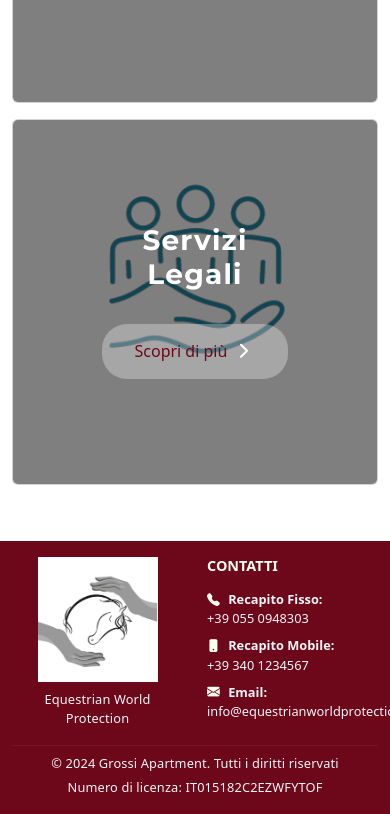
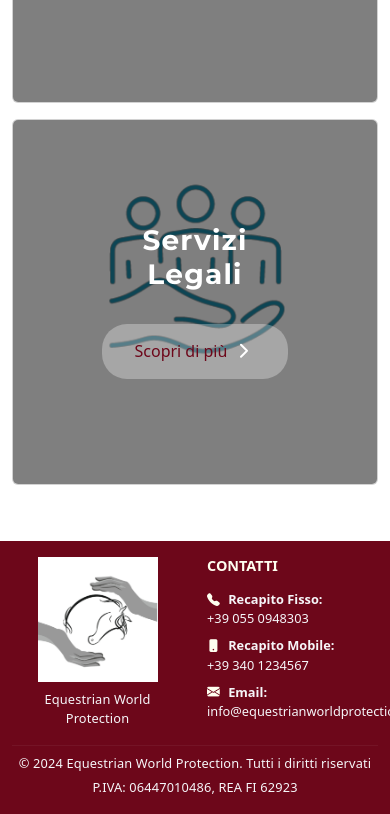
Before and after one commit to MetM98/Equestrian-World-Protection-Website, a plain HTML site: page index.html in a window 390 px wide. Shown: the part 3152-3966 px from the top of the page. Drawn offline with nearby package versions, Linux system fonts and the light colour scheme; a web font is replaced by a local one.

Commit message:
PIVA and mobile name and PIVA fixed

```diff
--- a/index.html
+++ b/index.html
@@ -381,12 +381,12 @@
             <div class="col-12 text-center">
                 <!-- Versione per desktop e tablet -->
                 <p class="mb-0 d-none d-sm-block">
-                    &copy; 2024 Equestrian World Protection. Tutti i diritti riservati - P.IVA: ????????
+                    &copy; 2024 Equestrian World Protection. Tutti i diritti riservati - P.IVA: 06447010486, REA FI 62923
                 </p>
                 <!-- Versione per mobile -->
                 <p class="mb-0 d-block d-sm-none">
-                    &copy; 2024 Grossi Apartment. Tutti i diritti riservati<br>
-                    <span style="margin-top: 5px; display: block;">Numero di licenza: IT015182C2EZWFYTOF</span>
+                    &copy; 2024 Equestrian World Protection. Tutti i diritti riservati<br>
+                    <span style="margin-top: 5px; display: block;">P.IVA: 06447010486, REA FI 62923</span>
                 </p>
             </div>
         </div>
```
